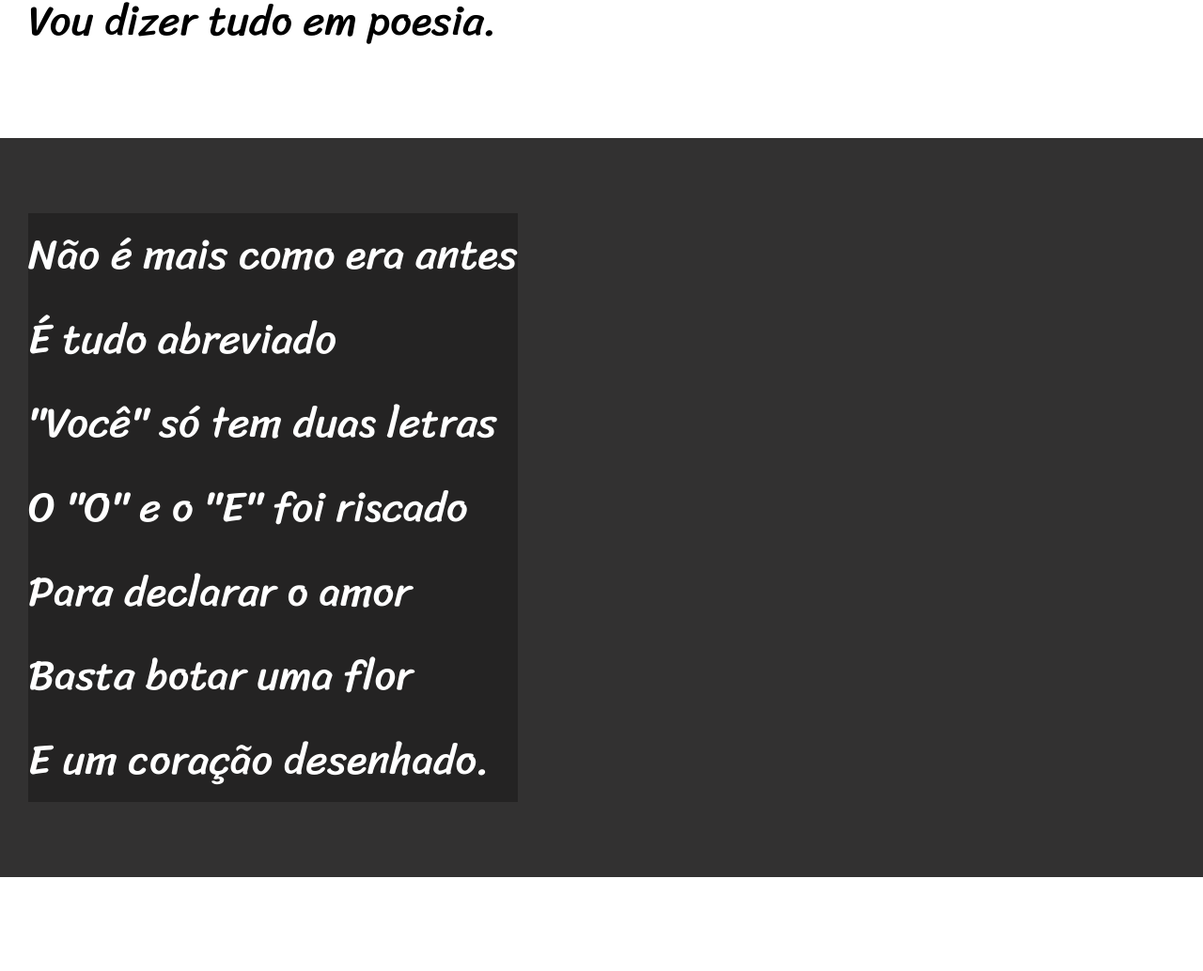
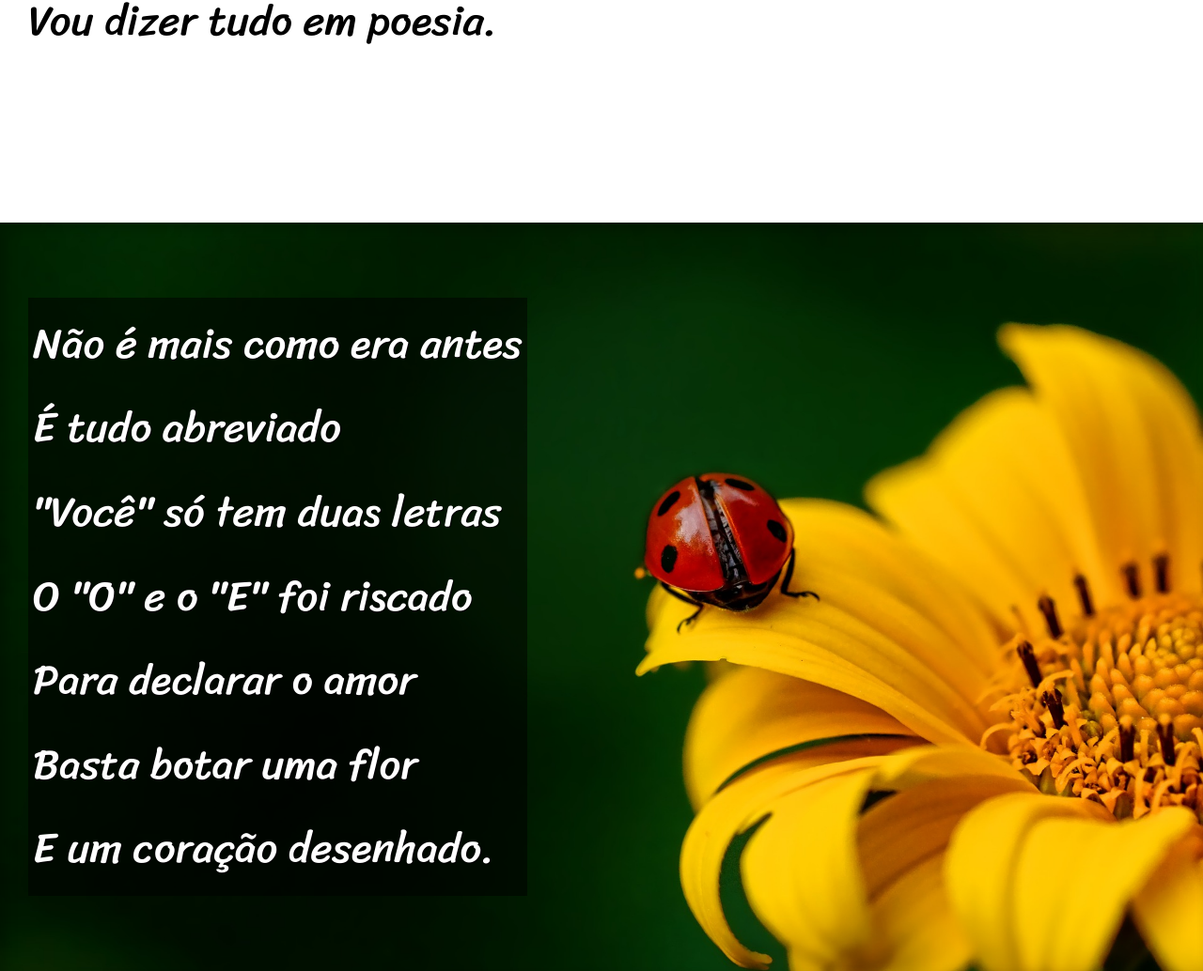
Before and after one commit to camiladlima/camiladlima.github.io, a plain HTML site: page desafios/d011/pacote-d012/cordel.html in a window 1280 px wide. Shown: the part 900-1934 px from the top of the page at 94% size. Drawn offline with Linux system fonts and the light colour scheme.

Commit message:
finalizado

```diff
--- a/desafios/d011/pacote-d012/cordel.html
+++ b/desafios/d011/pacote-d012/cordel.html
@@ -27,7 +27,7 @@
                 </p>
             </section>
 
-            <section class="imagem">
+            <section class="imagem" id="img01">
                 <p>
                     Não é mais como era antes <br>
                     É tudo abreviado <br>
@@ -62,7 +62,7 @@
 
             </section>
 
-            <section class="imagem">
+            <section class="imagem" id="img02">
                 <p>
                     Tenho saudade das cartas <br>
                     Escritas com a própria mão <br>
--- a/desafios/d011/pacote-d012/estilo/cordel.css
+++ b/desafios/d011/pacote-d012/estilo/cordel.css
@@ -60,6 +60,10 @@ section{
     font-size: 3.5vw;
 }
 
+section > p{
+    padding-bottom: 2em;
+}
+
 section.normal{
     background-color: white;
     color: black;
@@ -68,13 +72,27 @@ section.normal{
 section.imagem{
     background-color: rgb(50, 49, 49);
     color: white;
-
-
+    box-shadow: inset 6px 6px 13px 0px rgba(0, 0, 0, 0.241);
+    background-attachment: fixed;
 }
 
 section.imagem > p {
     display: inline-block;
-    background-color: rgba(0, 0, 0, 0.282);
+    padding: 5px;
+    background-color: rgba(0, 0, 0, 0.521);
+    text-shadow: 1px 1px 0px black;
+}
+
+section#img01{
+    background-image: url(../imagens/background001.jpg);
+    background-position: right center;
+    background-size: cover;
+}
+
+section#img02{
+    background-image: url(../imagens/background002.jpg);
+    background-size: cover;
+
 }
 
 footer{
```
